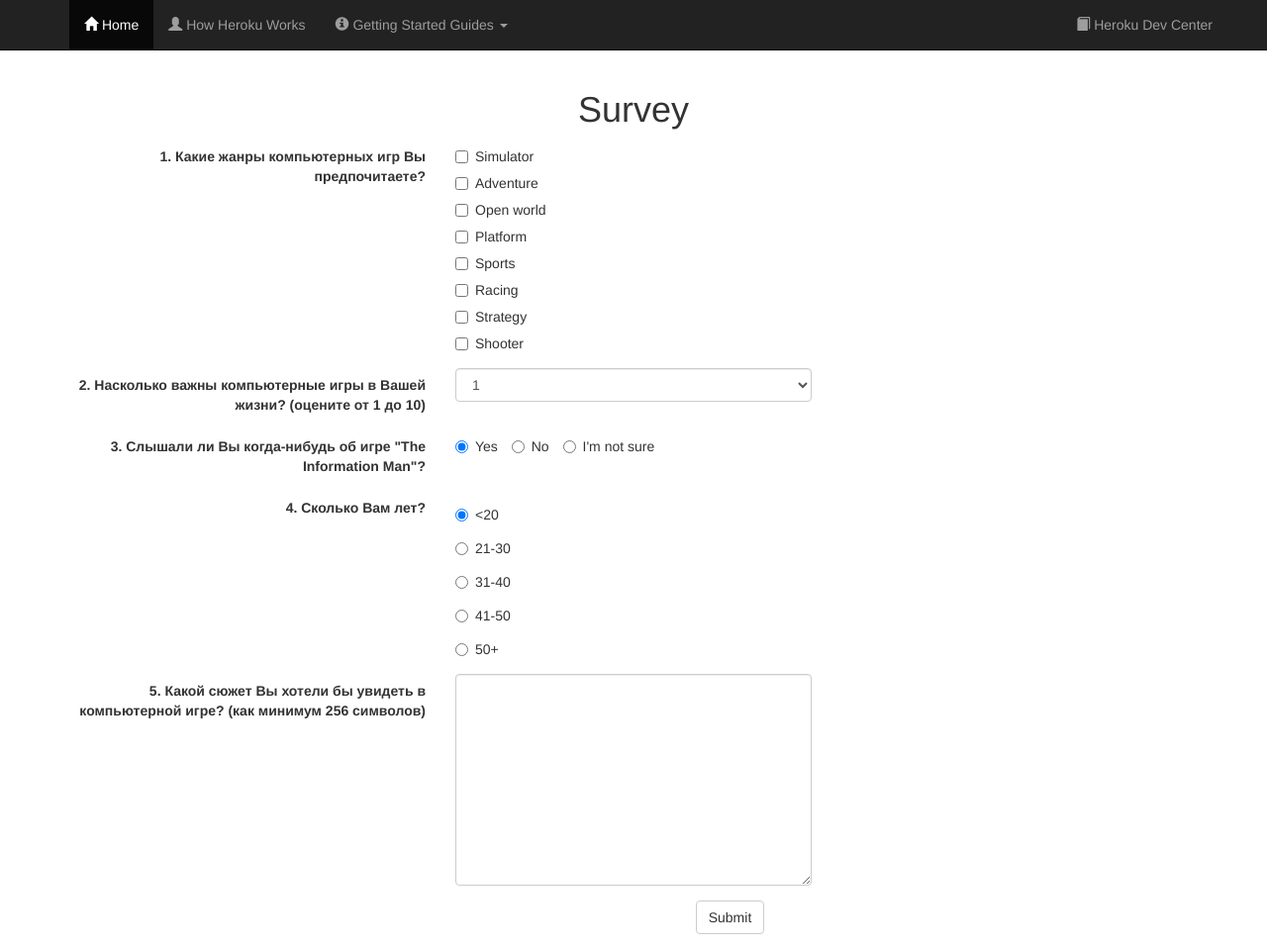
After one commit to zytfo/survey, a Django app: template hello/templates/survey_ru.html in a window 1280 px wide. The commit adds this page. Shown: the whole page at 99% size. Run offline with Django 3.2, Linux system fonts and the light colour scheme; the template is opened without the code that fills it: values that come from a table or form of the project are taken from there, others are empty; some libraries are stand-ins or nearby versions.

Commit message:
Localization is added

```diff
--- a/hello/templates/index.html
+++ b/hello/templates/index.html
@@ -11,6 +11,7 @@
     <h1>Online-Survey for App</h1>
     <p>Hello, please click the button in order to proceed to survey</p>
     <a type="button" class="btn btn-lg btn-default" href="/survey"><span class="glyphicon glyphicon-th-list"></span> Go to Survey</a>
+    <a type="button" class="btn btn-lg btn-default" href="/survey"><span class="glyphicon glyphicon-th-list"></span> Перейти к опросу</a>
   </div>
 </div>
 {% endblock %}
--- /dev/null
+++ b/hello/templates/survey_ru.html
@@ -0,0 +1,107 @@
+{% extends "base.html" %}
+{% load staticfiles %}
+
+{% block content %}
+<form class="form-horizontal" action='survey_ru.html' method='POST'>{% csrf_token %}
+<fieldset>
+
+<!-- Form Name -->
+
+<div class="text-center">
+ 	<div class="container">
+    	<h1>Survey</h1>
+  	</div>
+</div>
+
+<!-- Multiple Checkboxes -->
+<div class="container">
+      <div class="form-group">
+        <label class="col-md-4 control-label" for="checkboxes">1. Какие жанры компьютерных игр Вы предпочитаете?</label>
+        <div class="col-md-4">
+        {{ form.question1.errors }}
+        <div class="checkbox">
+          {{ form.question1.0 }}
+      	</div>
+        <div class="checkbox">
+          {{ form.question1.1 }}
+      	</div>
+        <div class="checkbox">
+          {{ form.question1.2 }}
+      	</div>
+        <div class="checkbox">
+          {{ form.question1.3 }}
+      	</div>
+        <div class="checkbox">
+          {{ form.question1.4 }}
+      	</div>
+        <div class="checkbox">
+          {{ form.question1.5 }}
+      	</div>
+      	<div class="checkbox">
+          {{ form.question1.6 }}
+      	</div>
+      	<div class="checkbox">
+          {{ form.question1.7 }}
+      	</div>
+        </div>
+      </div>
+
+      <!-- Select Basic -->
+      <div class="form-group">
+        <label class="col-md-4 control-label" for="selectbasic">2. Насколько важны компьютерные игры в Вашей жизни? (оцените от 1 до 10)</label>
+        <div class="col-md-4">
+          {{ form.question2.errors }}
+          {{ form.question2 }}
+        </div>
+      </div>
+
+      <!-- Multiple Radios (inline) -->
+      <div class="form-group">
+        <label class="col-md-4 control-label" for="radios">3. Слышали ли Вы когда-нибудь об игре "The Information Man"?</label>
+        <div class="col-md-4">
+          {% for radio in form.question3 %}
+    	    <label for="{{ radio.id_for_label }}" class="radio-inline">
+    	      {{ radio.tag }}
+        	  {{ radio.choice_label }}
+    		</label>
+		  {% endfor %}
+        </div>
+      </div>
+
+      <!-- Multiple Radios -->
+      <div class="form-group">
+        <label class="col-md-4 control-label" for="radios_age">4. Сколько Вам лет?</label>
+        <div class="col-md-4">
+          {% for radio in form.question4 %}
+            <div class="radio">
+    	    <label for="{{ radio.id_for_label }}" class="radio-inline">
+    	      {{ radio.tag }}
+        	  {{ radio.choice_label }}
+    		</label>
+    		</div>
+		  {% endfor %}
+        </div>
+      </div>
+
+      <!-- Textarea -->
+      <div class="form-group">
+        <label class="col-md-4 control-label" for="textarea">5. Какой сюжет Вы хотели бы увидеть в компьютерной игре? (как минимум 256 символов)</label>
+        <div class="col-md-4">
+          {{ form.question5 }}
+        </div>
+      </div>
+      <div class="text-center">
+      	<div class="form-group">
+         		 	<div class="col-sm-offset-2 col-sm-10">
+            		<button type="submit" class="btn btn-default">Submit</button>
+          		</div>
+       	 </div>
+      </div>
+      </fieldset>
+      </form>
+    </form>
+</div>
+
+
+
+{% endblock %}
```
Also changed, not shown: hello/templates/thanks_ru.html (added, +15 -0 lines), 2 other files.
